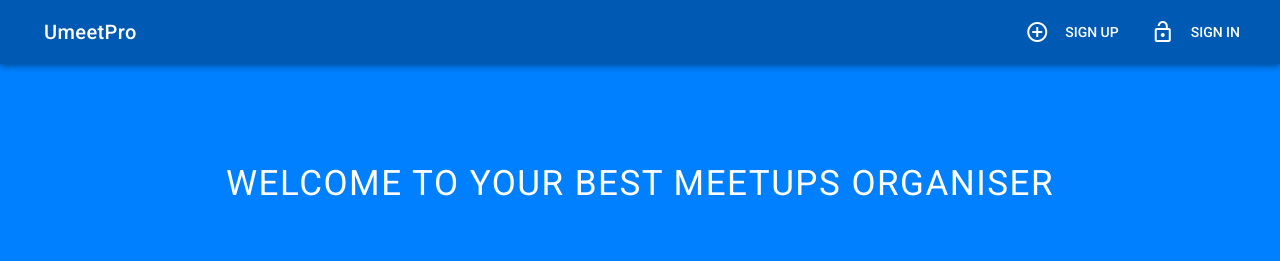
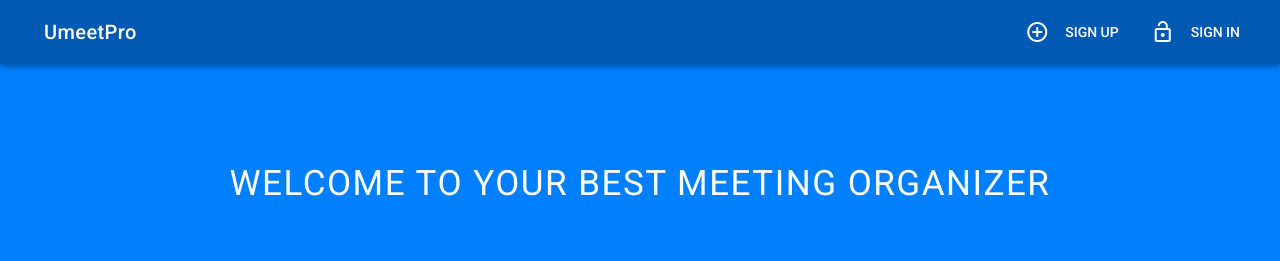
Before and after one commit to darkdubdeep/vuetify-vuex-firebase, a Vue app in the folder meetup-project/: page / in a window 1280 px wide. Shown: the top 261 px of the page. Built offline with nearby package versions, Linux system fonts and the light colour scheme; no server answers.

Commit message:
text fixes

```diff
--- a/meetup-project/src/components/Home.vue
+++ b/meetup-project/src/components/Home.vue
@@ -2,22 +2,19 @@
   <v-container class="relative-positioned-container">
     <v-layout>
       <v-flex xs12 class="text-xs-center preloader-holder" v-if="loading == true">
-            <v-progress-circular
-              indeterminate
-              :width="7"
-              :size="70"
-              class="preloader-color-white">
-            </v-progress-circular>
+        <v-progress-circular indeterminate :width="7" :size="70" class="preloader-color-white"></v-progress-circular>
       </v-flex>
     </v-layout>
     <v-layout v-if="userIsAuthenticated && !meetupsChecker">
       <v-flex xs12 class="text-xs-center">
-        <h1 class="whtie-color-text">You didn`t add any meet up <br> please add one</h1>
+        <h1 class="whtie-color-text">You didn`t add any meet up
+          <br>please add one
+        </h1>
         <v-icon class="add-meetup-button" @click="createMeetup">add</v-icon>
       </v-flex>
     </v-layout>
     <v-layout row wrap v-if="!userIsAuthenticated">
-        <h1 class="welcome-message-heading">Welcome to your best meetups organiser</h1>
+      <h1 class="welcome-message-heading">Welcome to your best meeting organizer</h1>
     </v-layout>
     <v-layout row wrap v-if="!userIsAuthenticated">
       <div class="mainDiv">
@@ -26,7 +23,6 @@
         <div class="square3"></div>
       </div>
     </v-layout>
-
   </v-container>
 </template>
 
```
Lines whose indentation alone changed are shown as unchanged.
